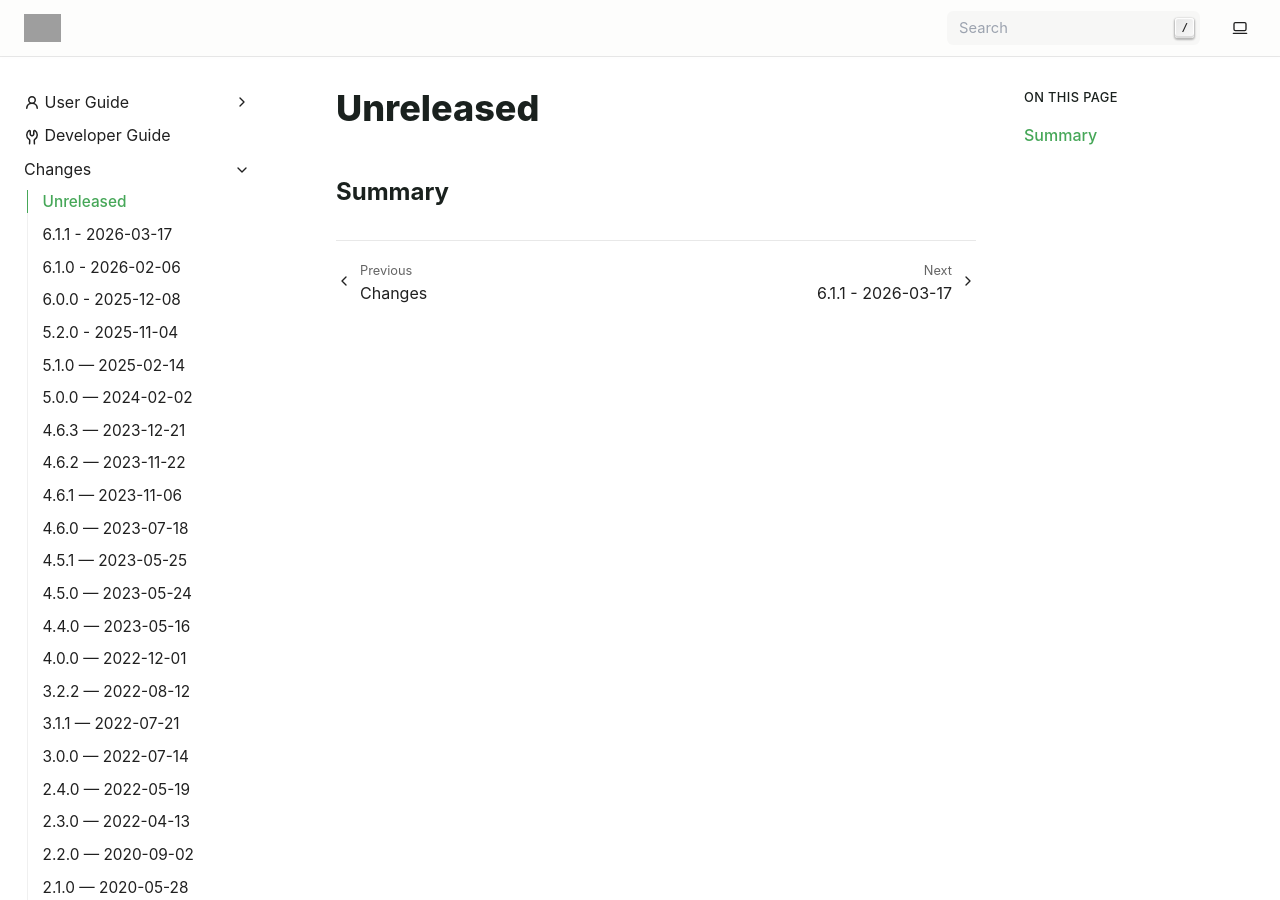
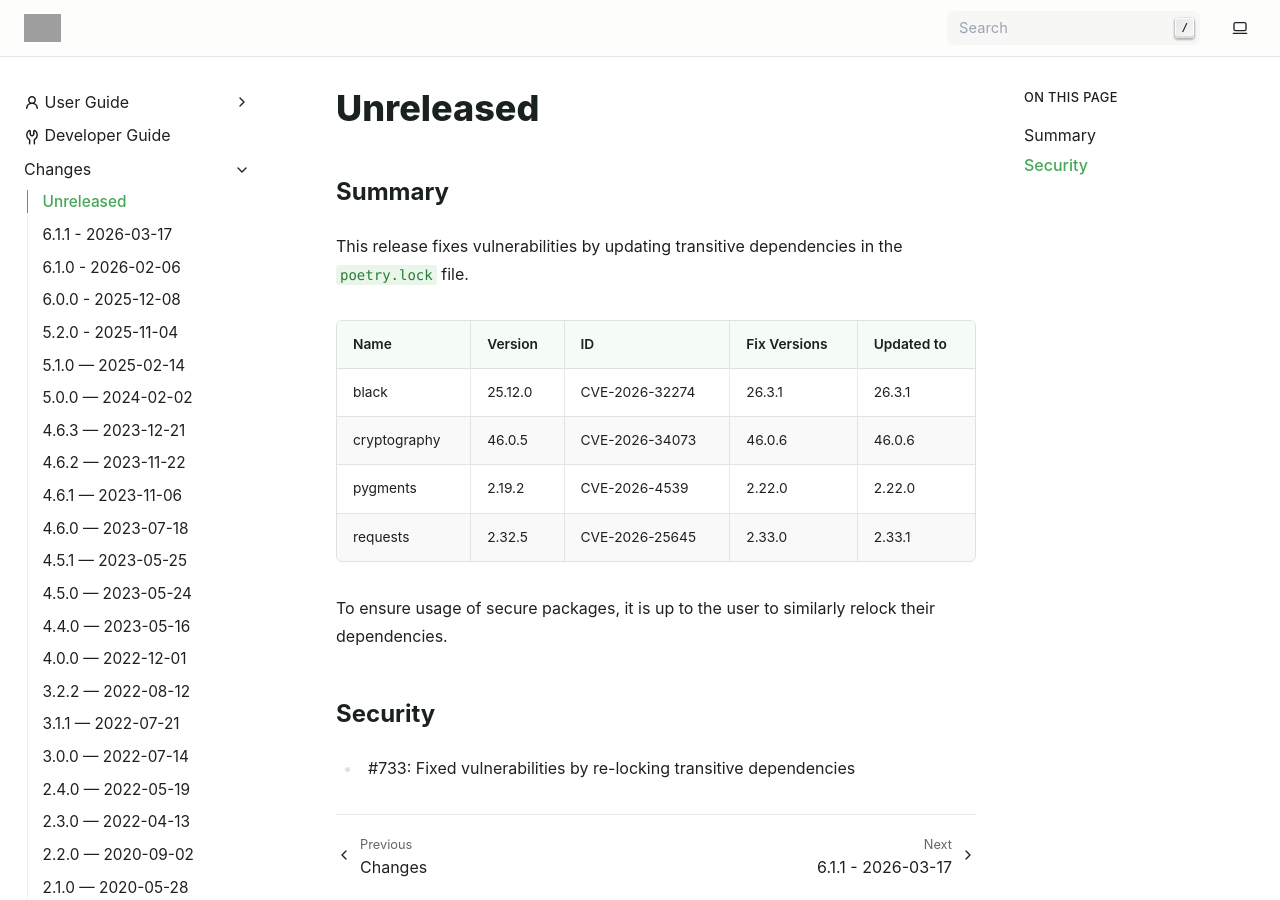
Before and after one commit to exasol/sqlalchemy-exasol, a Sphinx documentation site: the page built from doc/changes/unreleased.md, in a window 1280 px wide and 900 px high. Built offline with Sphinx 7.4.7, drawn with Linux system fonts in a browser that asks for light colours; grey boxes are pictures that could not be loaded.

Commit message:
Update vulnerable dependencies

```diff
--- a/doc/changes/unreleased.md
+++ b/doc/changes/unreleased.md
@@ -1,3 +1,17 @@
 # Unreleased
 
 ## Summary
+This release fixes vulnerabilities by updating transitive dependencies in the `poetry.lock` file.
+
+| Name         | Version | ID             | Fix Versions | Updated to |
+|--------------|---------|----------------|--------------|------------|
+| black        | 25.12.0 | CVE-2026-32274 | 26.3.1       | 26.3.1     |
+| cryptography | 46.0.5  | CVE-2026-34073 | 46.0.6       | 46.0.6     |
+| pygments     | 2.19.2  | CVE-2026-4539  | 2.22.0       | 2.22.0     |
+| requests     | 2.32.5  | CVE-2026-25645 | 2.33.0       | 2.33.1     |
+
+To ensure usage of secure packages, it is up to the user to similarly relock their dependencies.
+
+## Security
+
+* #733: Fixed vulnerabilities by re-locking transitive dependencies
--- a/pyproject.toml
+++ b/pyproject.toml
@@ -71,7 +71,7 @@
     "pytest>=6,<9",
     "exasol-integration-test-docker-environment>=5.0.0,<6",
     "pytest-exasol-backend>=1.0.0,<2",
-    "exasol-toolbox>=6.0.0,<7",
+    "exasol-toolbox>=6.1.1,<7",
     "pydantic>=2.12.5,<3",
     "pydantic-settings>=2.12.0,<3",
 ]
```
Also changed, not shown: 1 other file.
